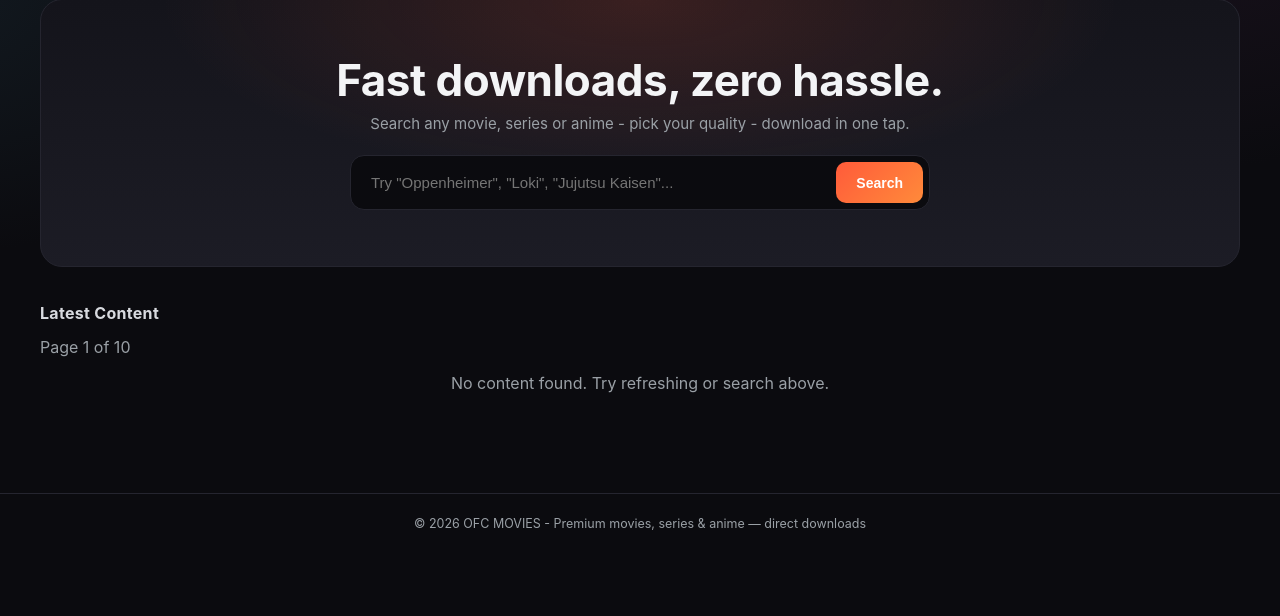
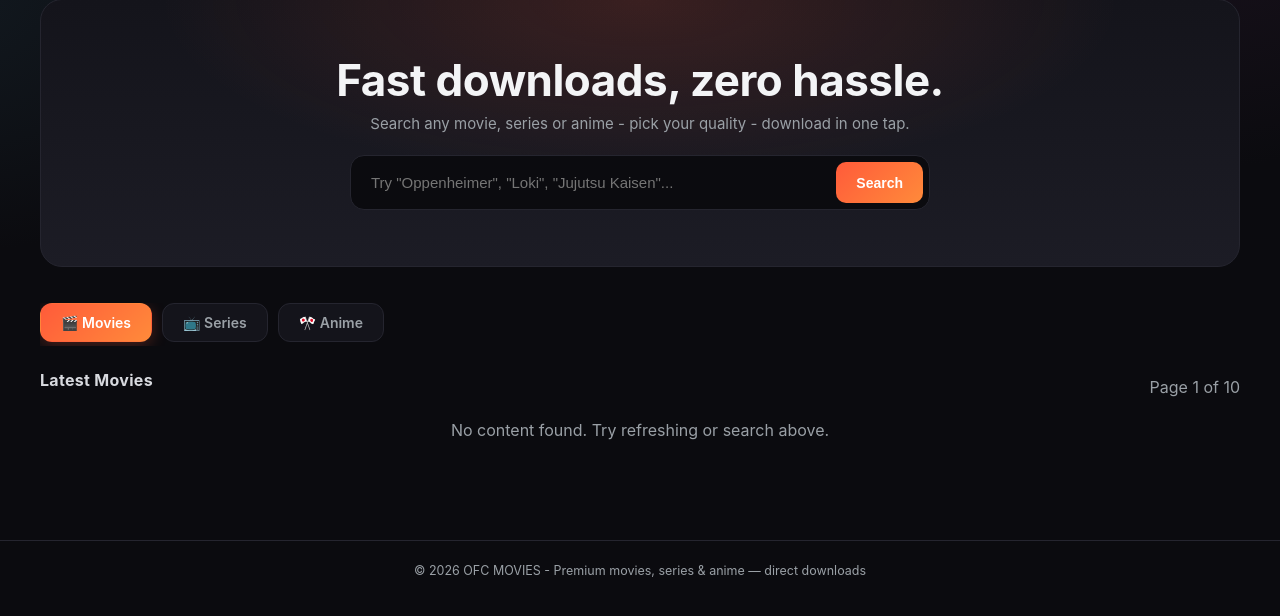
Before and after one commit to biswajit9090707/OFCCC, a Flask app: page /?type=movie in a window 1280 px wide. Shown: the part 96-712 px from the top of the page. Run offline with Flask 3, Linux system fonts and the light colour scheme; data that the repository does not hold is empty.

Commit message:
Add category buttons (Movies/Series/Anime) with dynamic API fetching

```diff
--- a/app.py
+++ b/app.py
@@ -805,9 +805,17 @@ def inject_globals():
 @app.route("/")
 def home():
     user_page = max(1, int(request.args.get("page") or 1))
+    kind = request.args.get("type", "movie").lower()
+
+    # Map internal kind to API endpoints
+    endpoint_map = {
+        "movie": "movies",
+        "series": "tvshows",
+        "anime": "anime"
+    }
+    api_endpoint = endpoint_map.get(kind, "movies")
 
     # User Page 1 -> API Page 1 & 2
-    # User Page 2 -> API Page 3 & 4
     api_page_start = ((user_page - 1) * 2) + 1
 
     items_combined = []
@@ -817,25 +825,27 @@ def home():
         # Fetch two pages worth of content
         for i in range(2):
             api_p = api_page_start + i
-            data = _cached_get(f"{API_BASE}/movies?page={api_p}", ttl=0) or {}
-            raw_results = data.get("movies") or data.get("results") or []
-            p_items = [_normalize_catalog_item(it, "movie") for it in raw_results if it.get("tmdb_id")]
+            data = _cached_get(f"{API_BASE}/{api_endpoint}?page={api_p}", ttl=0) or {}
+
+            # Different APIs might use different keys like 'movies', 'tvshows', or 'results'
+            raw_results = data.get(api_endpoint) or data.get("results") or []
+            p_items = [_normalize_catalog_item(it, kind) for it in raw_results if it.get("tmdb_id")]
             items_combined.extend(p_items)
 
-            # Update total pages (divided by 2 since we show 2 per view)
             api_total = int(data.get("total_pages") or data.get("totalPages") or 20)
             total_pages_raw = (api_total // 2) + (1 if api_total % 2 else 0)
 
-        # Sort: 2026 movies first, then everything else
+        # Sort: 2026 content first, then everything else
         items_combined.sort(key=lambda x: (str(x.get("year", "")) == "2026"), reverse=True)
     except Exception as e:
-        app.logger.error(f"Home fetch failed: {e}")
+        app.logger.error(f"Home fetch failed for {kind}: {e}")
 
     return render_template(
         "home.html",
         items=items_combined,
         page=user_page,
-        total_pages=total_pages_raw
+        total_pages=total_pages_raw,
+        current_kind=kind
     )
 
 
--- a/static/style.css
+++ b/static/style.css
@@ -576,3 +576,48 @@ img { display: block; max-width: 100%; }
   .pagination .pages { gap: 4px; }
   .pagination a { min-width: 34px; height: 34px; font-size: 13px; padding: 0 8px; }
 }
+
+/* -- category tabs --------------------------- */
+.category-tabs {
+  display: flex;
+  gap: 10px;
+  margin-bottom: 24px;
+  overflow-x: auto;
+  padding-bottom: 4px;
+}
+.category-tabs::-webkit-scrollbar { display: none; }
+
+.tab {
+  display: inline-flex;
+  align-items: center;
+  gap: 8px;
+  padding: 10px 20px;
+  background: var(--panel);
+  border: 1px solid var(--line);
+  border-radius: 12px;
+  font-size: 14px;
+  font-weight: 600;
+  color: var(--muted);
+  white-space: nowrap;
+  transition: all .2s ease;
+}
+
+.tab:hover {
+  background: var(--panel-2);
+  border-color: #444;
+  color: var(--fg);
+}
+
+.tab.active {
+  background: linear-gradient(135deg, var(--accent), var(--accent-2));
+  border-color: transparent;
+  color: #fff;
+  box-shadow: 0 4px 15px rgba(255,91,58,0.25);
+}
+
+.flex-between {
+  display: flex;
+  align-items: center;
+  justify-content: space-between;
+  margin-bottom: 16px;
+}
--- a/templates/home.html
+++ b/templates/home.html
@@ -10,8 +10,14 @@
 </section>
 
 <section class="row">
+  <div class="category-tabs">
+    <a href="{{ url_for('home', type='movie') }}" class="tab {% if current_kind == 'movie' %}active{% endif %}">🎬 Movies</a>
+    <a href="{{ url_for('home', type='series') }}" class="tab {% if current_kind == 'series' %}active{% endif %}">📺 Series</a>
+    <a href="{{ url_for('home', type='anime') }}" class="tab {% if current_kind == 'anime' %}active{% endif %}">🎌 Anime</a>
+  </div>
+
   <div class="flex-between">
-    <h2>Latest Content</h2>
+    <h2 style="text-transform: capitalize;">Latest {{ current_kind }}s</h2>
     <span class="muted">Page {{ page }} of {{ total_pages }}</span>
   </div>
 
@@ -25,7 +31,7 @@
     <!-- Pagination -->
     <div class="pagination">
       {% if page > 1 %}
-        <a href="{{ url_for('home', page=page-1) }}" class="btn">Previous</a>
+        <a href="{{ url_for('home', page=page-1, type=current_kind) }}" class="btn">Previous</a>
       {% endif %}
 
       <div class="pages">
@@ -33,22 +39,22 @@
         {% set end = [total_pages, page + 2]|min %}
 
         {% if start > 1 %}
-          <a href="{{ url_for('home', page=1) }}">1</a>
+          <a href="{{ url_for('home', page=1, type=current_kind) }}">1</a>
           {% if start > 2 %}<span class="muted">...</span>{% endif %}
         {% endif %}
 
         {% for p in range(start, end + 1) %}
-          <a href="{{ url_for('home', page=p) }}" class="{% if p == page %}active{% endif %}">{{ p }}</a>
+          <a href="{{ url_for('home', page=p, type=current_kind) }}" class="{% if p == page %}active{% endif %}">{{ p }}</a>
         {% endfor %}
 
         {% if end < total_pages %}
           {% if end < total_pages - 1 %}<span class="muted">...</span>{% endif %}
-          <a href="{{ url_for('home', page=total_pages) }}">{{ total_pages }}</a>
+          <a href="{{ url_for('home', page=total_pages, type=current_kind) }}">{{ total_pages }}</a>
         {% endif %}
       </div>
 
       {% if page < total_pages %}
-        <a href="{{ url_for('home', page=page+1) }}" class="btn">Next</a>
+        <a href="{{ url_for('home', page=page+1, type=current_kind) }}" class="btn">Next</a>
       {% endif %}
     </div>
   {% else %}
```
